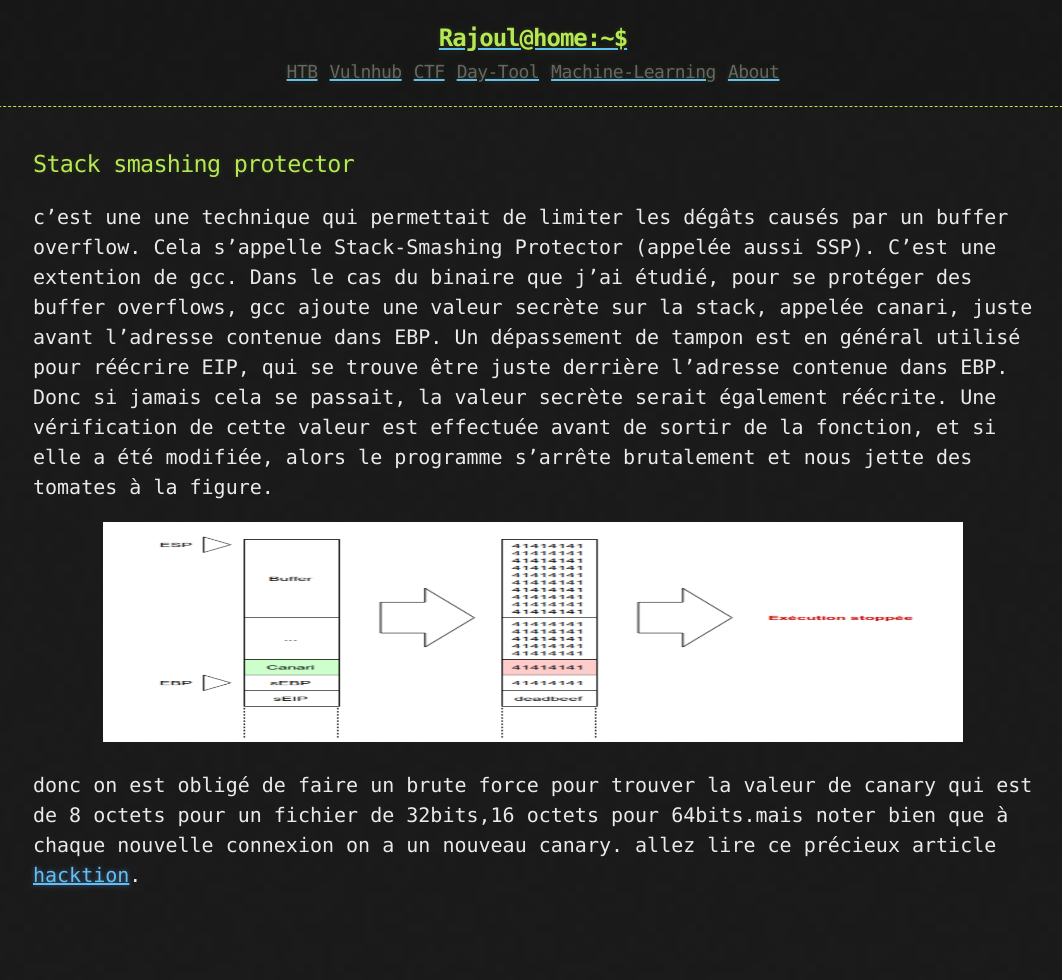
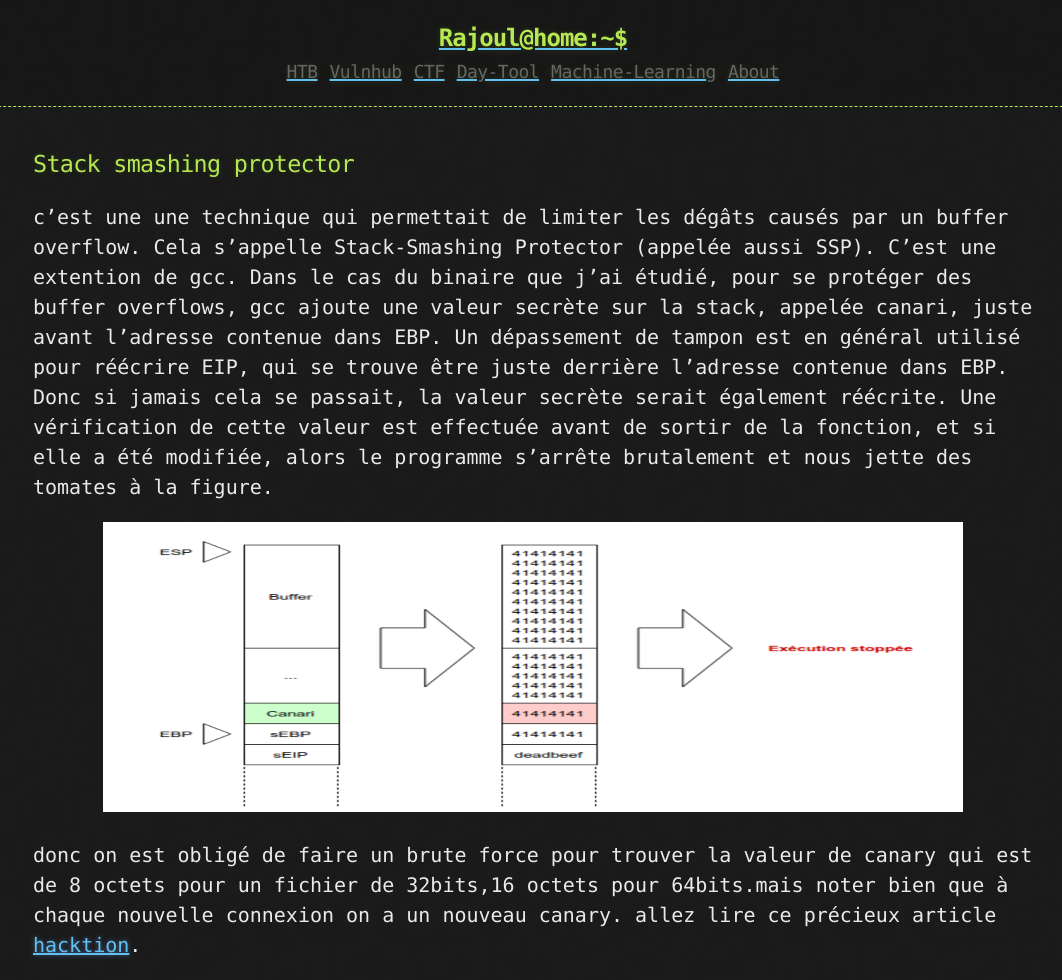
Before and after one commit to rajoul/rajoul.github.io, a Jekyll site: the page built from day_tool/stack-smashing-protector.md, in a window 1280 px wide. Shown: the whole page, without its empty margins (107-1169 px from the left). Built offline with Jekyll 4.4.1, drawn with Linux system fonts in a browser that asks for light colours; our own code applies the rules of GitHub Pages for plain Markdown files; before the commit the page ends 910 px from its top, so only the background shows below that.

Commit message:
Update stack-smashing-protector.md

```diff
--- a/day_tool/stack-smashing-protector.md
+++ b/day_tool/stack-smashing-protector.md
@@ -5,7 +5,7 @@
 la valeur secrète serait également réécrite. Une vérification de cette valeur est effectuée avant de sortir de la fonction, et si
 elle a été modifiée, alors le programme s’arrête brutalement et nous jette des tomates à la figure.
 <p align="center">
-  <img src="https://rajoul.github.io/day_tool/image/canary.png" width="860" height="220">
+  <img src="https://rajoul.github.io/day_tool/image/canary.png" width="860" height="290">
 </p>
 donc on est obligé de faire un brute force pour trouver la valeur de canary qui est de 8 octets pour un fichier de 32bits,16 octets
 pour 64bits.mais noter bien que à chaque nouvelle connexion on a un nouveau canary.
```
